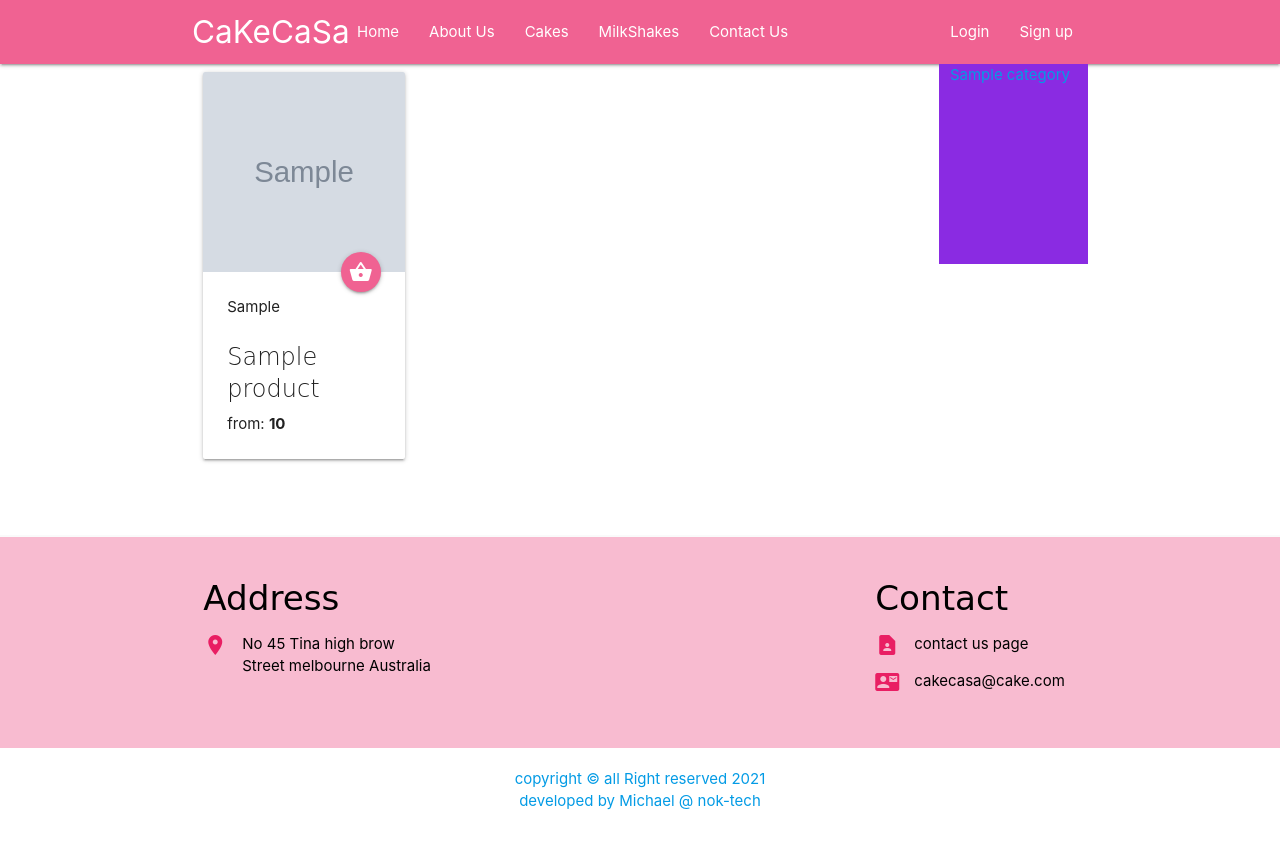
After one commit to ndmichael/cakecasa, a Django app: template casa/templates/casa/cakes/item_list.html in a window 1280 px wide. The commit adds this page. Run offline with Django 3.2, Linux system fonts and the light colour scheme; the template is opened without the code that fills it: most values are stand-ins (such as "Sample title", 1, 10 or a date in 2020); grey boxes marked "Sample" are stand-in pictures; some web fonts are replaced.

Commit message:
updated base and index.html template

```diff
--- a/casa/templates/base.html
+++ b/casa/templates/base.html
@@ -23,7 +23,7 @@
             <ul class="hide-on-med-and-down" style="margin-left: 150px !important;">
                 <li class=""><a href="{% url 'casa:casa-home' %}">Home</a></li>
                 <li><a href="{% url 'casa:casa-about' %}">About Us</a></li>
-                <li><a href="#">Cakes</a></li>
+                <li><a href="{% url 'casa:cake_list' %}">Cakes</a></li>
                 <li><a href="#">MilkShakes</a></li>
                 <li><a href="{% url 'casa:casa-contact' %}">Contact Us</a></li>
             </ul>
--- /dev/null
+++ b/casa/templates/casa/cakes/item_list.html
@@ -0,0 +1,61 @@
+{% extends 'base.html' %}
+{% load static %}
+
+{% block content %}
+
+<section>
+    <div class="container">
+
+        <div class="row">
+            <div class="col s12 m9">
+                <div class="row"">
+                    {% for p in products %}
+                    <div class="col s12 m4 rounded">
+                        <div class=" card">
+                            <div class=" card-image">
+                                <img src="{{ p.image.url }}" alt="{{p.cake_name}} image" height="200px" />
+                                <a href="#" class="halfway-fab btn-floating pink pulse lighten-2">
+                                    <i class="material-icons">shopping_basket</i>
+                                </a>
+                            </div>
+                            <div class="card-content">
+                                <p>{{p.cake_category}}</p>
+                                <h4 class="card-title">
+                                    {{ p.cake_name }}
+                                </h4>
+                                <p>from: <b>{{p.price}}</b></p>
+                            </div>
+                            <!-- <div class="card-action">
+                                <a href="#" class="btn btn-sm pink lighten-2">
+                                    <i class="left material-icons">shopping_basket</i>
+                                    add to cart
+                                </a>
+                            </div> -->
+
+                        </div>
+                    </div>
+                    {% endfor %}
+                </div>
+            </div>
+
+            <div class="col s12 m2 offset-m1" style="background-color:blueviolet; height: 200px;">
+                <div>
+                    {% for c in categories %}
+                    <a href="{{ c.get_absolute_url }}">{{c}}</p>
+                    {% endfor %}
+                </div>
+            </div>
+        </div>
+</section>
+
+<section>
+    <div class=" container">
+        <div class="row">
+            <div class="col s6 m4">
+
+            </div>
+        </div>
+    </div>
+</section>
+
+{% endblock content %}
```
Also changed, not shown: casa/templates/casa/index.html (+6 -6 lines).
